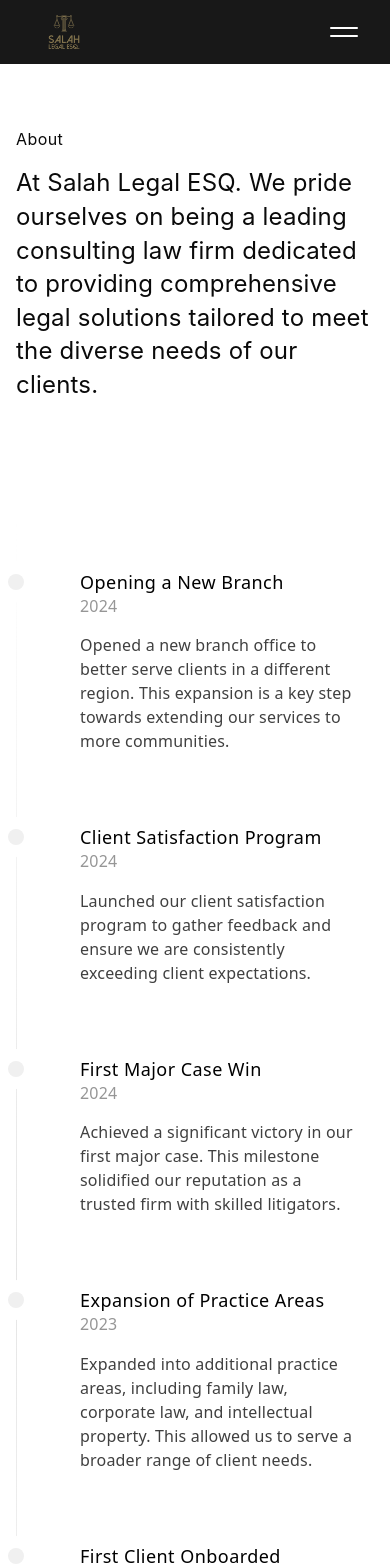
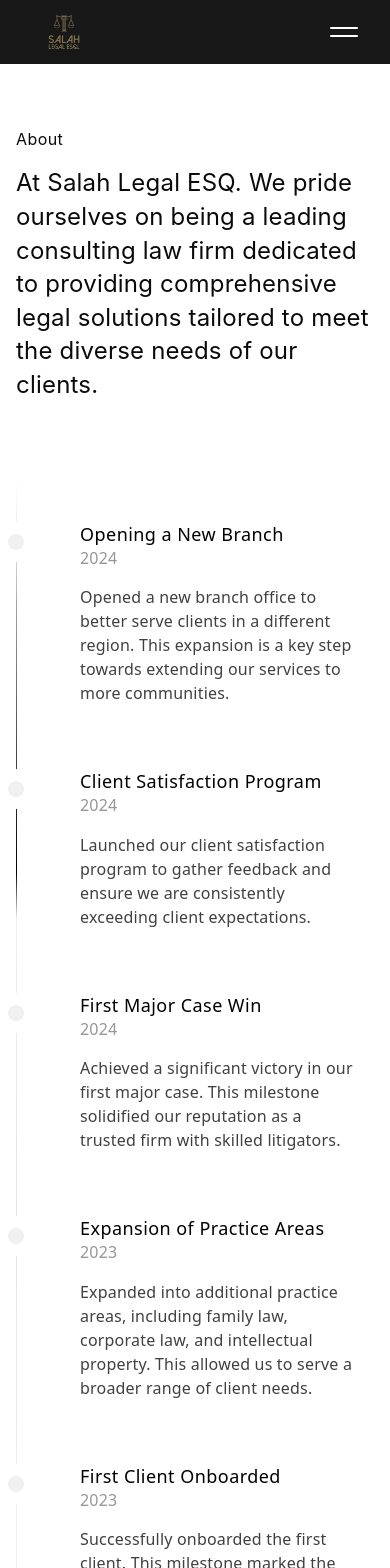
Before and after one commit to eenglesson/arie-salah, a Next.js app: page /about in a window 390 px wide. Shown: the top 1568 px of the page. Built offline with nearby package versions, Linux system fonts and the light colour scheme.

Commit message:
about page done

```diff
--- a/app/components/Timeline.tsx
+++ b/app/components/Timeline.tsx
@@ -23,7 +23,7 @@
 
   const { scrollYProgress } = useScroll({
     target: containerRef,
-    offset: ['start 10%', 'end 50%'],
+    offset: ['start 20%', 'end 50%'],
   });
 
   const heightTransform = useTransform(scrollYProgress, [0, 1], [0, height]);
@@ -35,14 +35,14 @@
       initial='initial'
       whileInView='animate'
       viewport={{ once: true }}
-      className='w-full  bg-white dark:bg-neutral-950 font-sans '
+      className='w-full  bg-white dark:bg-neutral-950 font-sans -mt-10'
       ref={containerRef}
     >
-      <div ref={ref} className='relative pb-20'>
+      <div ref={ref} className='relative pb-20 '>
         {data.map((item, index) => (
           <div
             key={index}
-            className='flex justify-start pt-16 md:pt-40 md:gap-10'
+            className='flex justify-start pt-16 md:pt-32 md:gap-10 ' //
           >
             <div className='sticky flex flex-col md:flex-row z-40 items-center top-40 self-start max-w-xs lg:max-w-sm md:w-full'>
               <div className='h-10 absolute rounded-full bg-white dark:bg-black flex items-center justify-center'>
@@ -55,8 +55,8 @@
             </div>
 
             <div className='relative pl-16 pr-4 md:pl-4 w-full'>
-              <div className='md:hidden block pt-2 mb-4'>
-                <h3 className='text-h4 tracking-wide  text-left font-normal text-black '>
+              <div className='md:hidden block mb-4'>
+                <h3 className='text-h4 tracking-wide text-left font-normal text-black '>
                   {item.title}
                 </h3>
                 <p className='text-bodyDefault text-dark50'>{item.date}</p>
```
